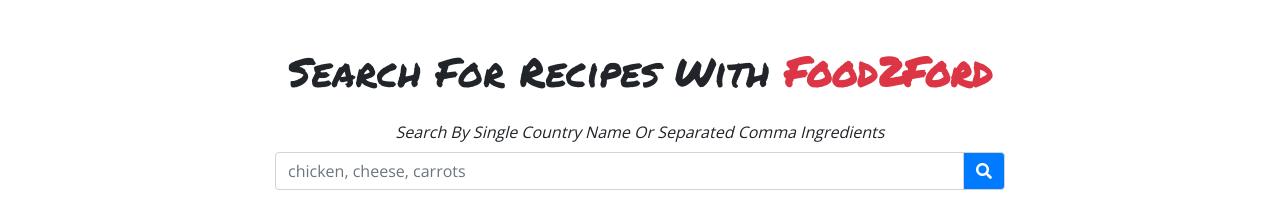
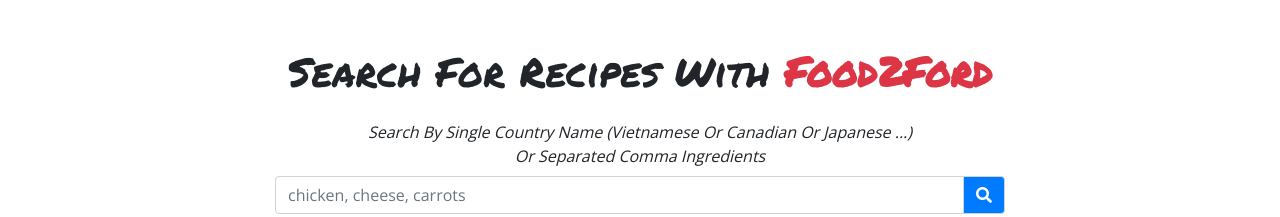
Before and after one commit to tpham20908/recipes, a React (Create React App) app: page / in a window 1280 px wide. Shown: the top 217 px of the page. Built offline with nearby package versions, Linux system fonts and the light colour scheme; no server answers.

Commit message:
changed label

```diff
--- a/src/components/RecipeSearch.jsx
+++ b/src/components/RecipeSearch.jsx
@@ -16,8 +16,11 @@
               <form className="mt-4" onSubmit={handleSubmit}>
                 <label htmlFor="search" className="text-capitalize">
                   <em>
-                    Search by single Country name or separated comma Ingredients
+                    Search by single Country name (Vietnamese or Canadian or
+                    Japanese ...)
                   </em>
+                  <br />
+                  <em>or separated comma Ingredients</em>
                 </label>
                 <div className="input-group">
                   <input
```
